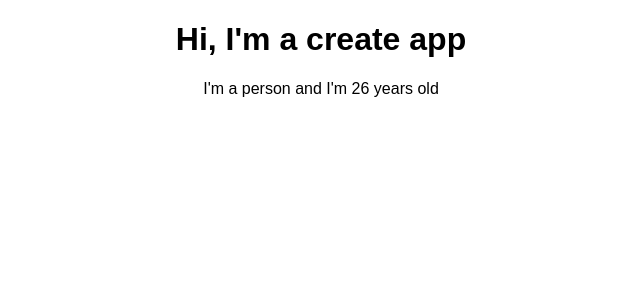
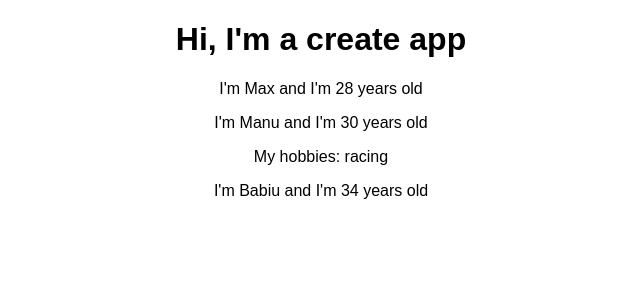
Before and after one commit to buaiscia/complete-react-app-test, a React (Create React App) app: page / in a window 1280 px wide. Shown: the top 300 px of the page, without its empty margins (319-959 px from the left). Built offline with nearby package versions, Linux system fonts and the light colour scheme.

Commit message:
add props children

```diff
--- a/src/App.js
+++ b/src/App.js
@@ -7,7 +7,9 @@
     return (
       <div className="App">
         <h1>Hi, I'm a create app</h1>
-        <Person />
+        <Person name="Max" age="28" />
+        <Person name="Manu" age="30"> My hobbies: racing </Person>
+        <Person name="Babiu" age="34" />
       </div>
     );
     // return React.createElement('div', {className: 'App'}, React.createElement('h1', null, 'Hi, I\'m a create app'));
--- a/src/Person/Person.js
+++ b/src/Person/Person.js
@@ -1,7 +1,12 @@
 import React from 'react';
 
-const person = () => {
-    return <p>I'm a person and I'm {Math.floor(Math.random() * 30)} years old</p>
+const person = (props) => {
+    return (
+        <div>
+            <p>I'm {props.name} and I'm {props.age} years old</p>
+            <p>{props.children}</p>
+        </div>
+    )
 }
 
 export default person;
```
